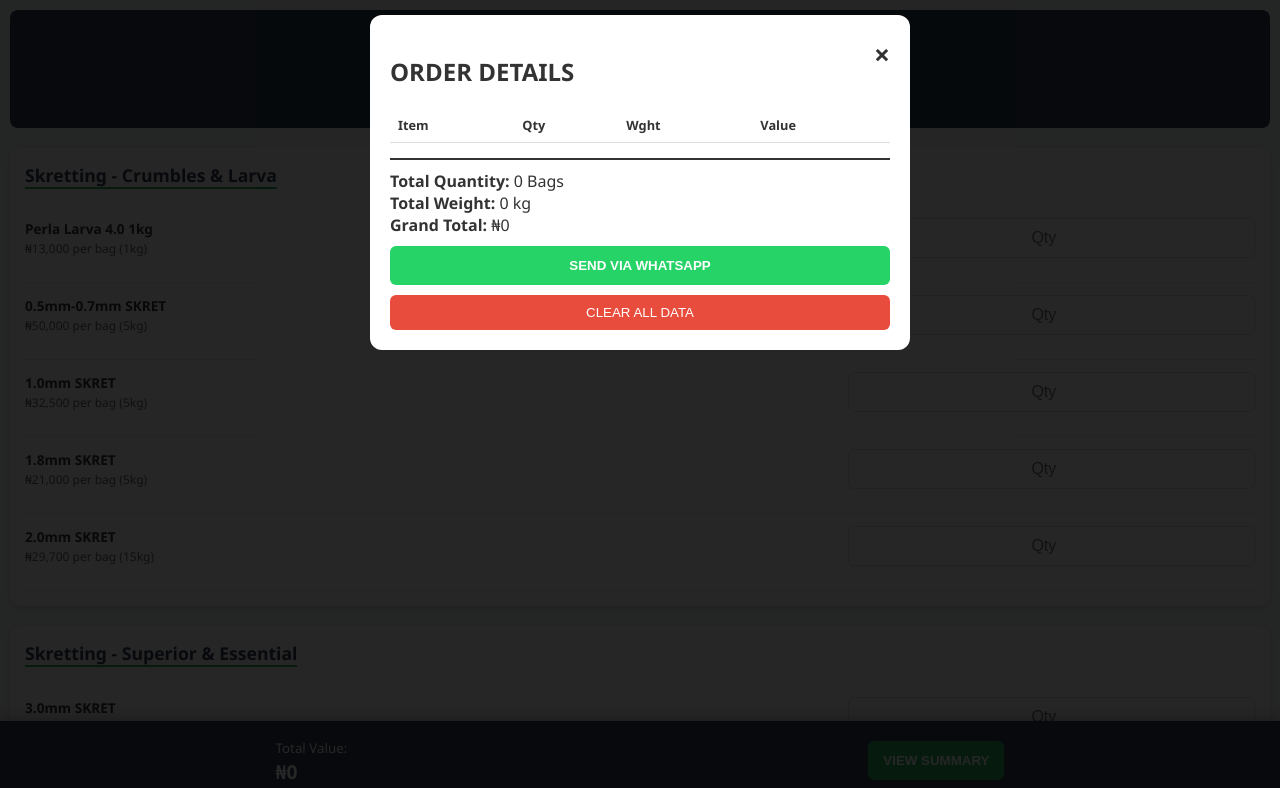
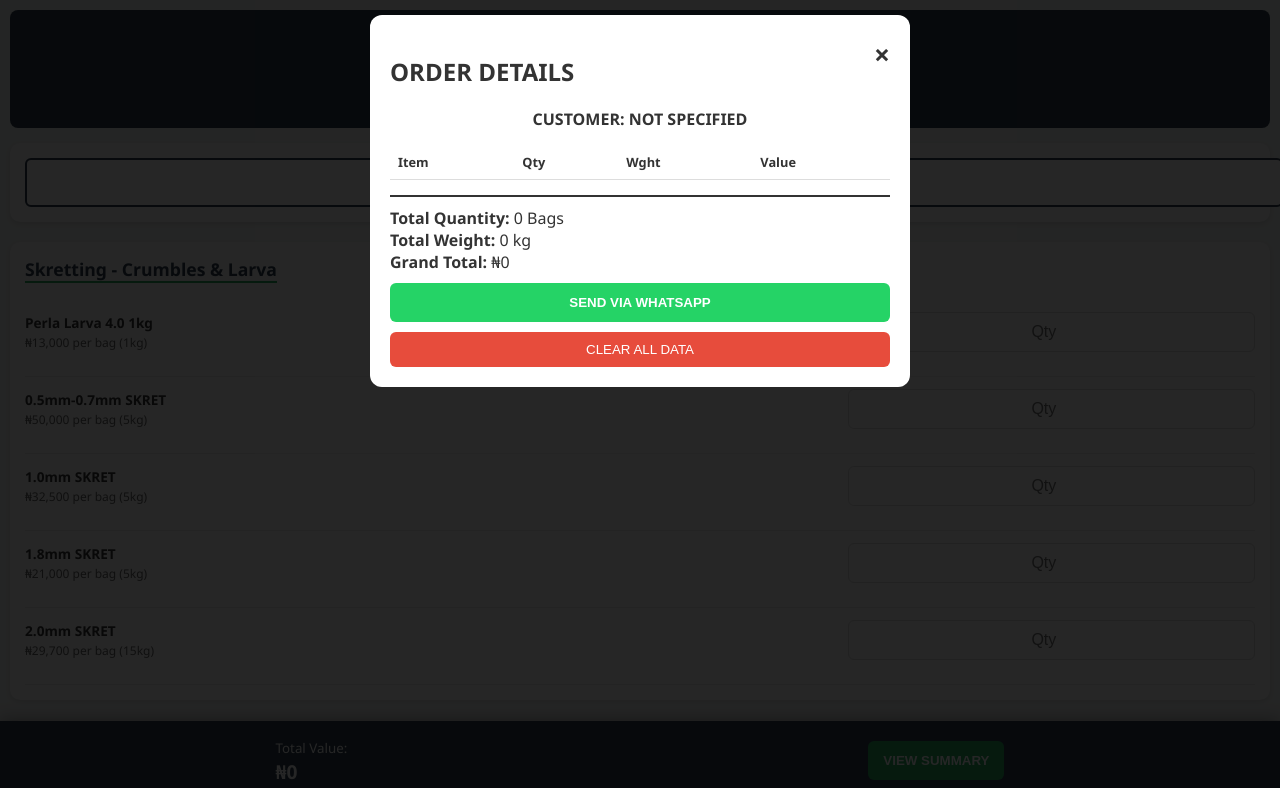
Before and after one commit to rantihub/Factoryorder, a plain HTML site: page index.html in a window 1280 px wide. Both pictures are taken after a click on the button "VIEW SUMMARY". Shown: the top 788 px of the page. Drawn offline with Linux system fonts and the light colour scheme.

Commit message:
Add customer name input and save functionality
Added customer name input field and updated related functions.

```diff
--- a/index.html
+++ b/index.html
@@ -28,7 +28,27 @@
             padding: 1rem;
             text-align: center;
             border-radius: 8px;
+            margin-bottom: 15px;
+        }
+
+        .customer-section {
+            background: var(--white);
+            padding: 15px;
+            border-radius: 10px;
             margin-bottom: 20px;
+            box-shadow: 0 2px 5px rgba(0,0,0,0.1);
+            text-align: center;
+        }
+
+        .customer-input {
+            width: 100%;
+            padding: 12px;
+            border: 2px solid var(--primary);
+            border-radius: 6px;
+            font-size: 1.1rem;
+            font-weight: bold;
+            text-transform: uppercase;
+            text-align: center;
         }
 
         .category-card {
@@ -59,7 +79,7 @@
         .product-info { font-weight: 600; font-size: 0.85rem; }
         .product-meta { font-size: 0.75rem; color: #666; font-weight: normal; }
 
-        input {
+        input[type="number"] {
             width: 100%;
             padding: 10px;
             border: 1px solid #ddd;
@@ -125,6 +145,10 @@
 <header>
     <h1>Factoryorder</h1>
 </header>
+
+<div class="customer-section">
+    <input type="text" id="customer-name" class="customer-input" placeholder="CUSTOMER NAME" oninput="saveCustomer(this.value)">
+</div>
 
 <div id="app"></div>
 
@@ -202,9 +226,11 @@
     ];
 
     let state = JSON.parse(localStorage.getItem('factoryOrderData')) || {};
+    let customerName = localStorage.getItem('factoryCustomerName') || '';
 
     function init() {
         const app = document.getElementById('app');
+        document.getElementById('customer-name').value = customerName;
         let html = '';
 
         dataStructure.forEach(group => {
@@ -234,6 +260,11 @@
         calculateGrandTotals();
     }
 
+    function saveCustomer(val) {
+        customerName = val.toUpperCase();
+        localStorage.setItem('factoryCustomerName', customerName);
+    }
+
     function update(id, value) {
         const qty = parseInt(value) || 0;
         if (qty <= 0) delete state[id];
@@ -241,7 +272,6 @@
 
         localStorage.setItem('factoryOrderData', JSON.stringify(state));
 
-        // Dynamic UI Update
         const item = findItemById(id);
         const display = document.getElementById(`total-${id}`);
         if (qty > 0) {
@@ -275,7 +305,8 @@
         let totalVal = 0;
         let totalQty = 0;
 
-        let tableHtml = `<table><tr><th>Item</th><th>Qty</th><th>Wght</th><th>Value</th></tr>`;
+        let tableHtml = `<div style="text-align:center; margin-bottom:10px;"><strong>CUSTOMER: ${customerName || 'NOT SPECIFIED'}</strong></div>`;
+        tableHtml += `<table><tr><th>Item</th><th>Qty</th><th>Wght</th><th>Value</th></tr>`;
 
         for (const [id, qty] of Object.entries(state)) {
             const item = findItemById(id);
@@ -297,7 +328,9 @@
     }
 
     function sendWhatsApp() {
-        let text = "*ORDER DETAILS*\n--------------------------\n";
+        let text = "*ORDER DETAILS*\n";
+        text += `*CUSTOMER: ${customerName || 'N/A'}*\n`;
+        text += "--------------------------\n";
         let totalVal = 0;
         let totalW = 0;
 
@@ -319,9 +352,11 @@
     function closeModal() { document.getElementById('reportModal').style.display = 'none'; }
 
     function resetData() {
-        if(confirm("Clear current order?")) {
+        if(confirm("Clear current order and name?")) {
             state = {};
+            customerName = '';
             localStorage.removeItem('factoryOrderData');
+            localStorage.removeItem('factoryCustomerName');
             init();
             closeModal();
         }
```
